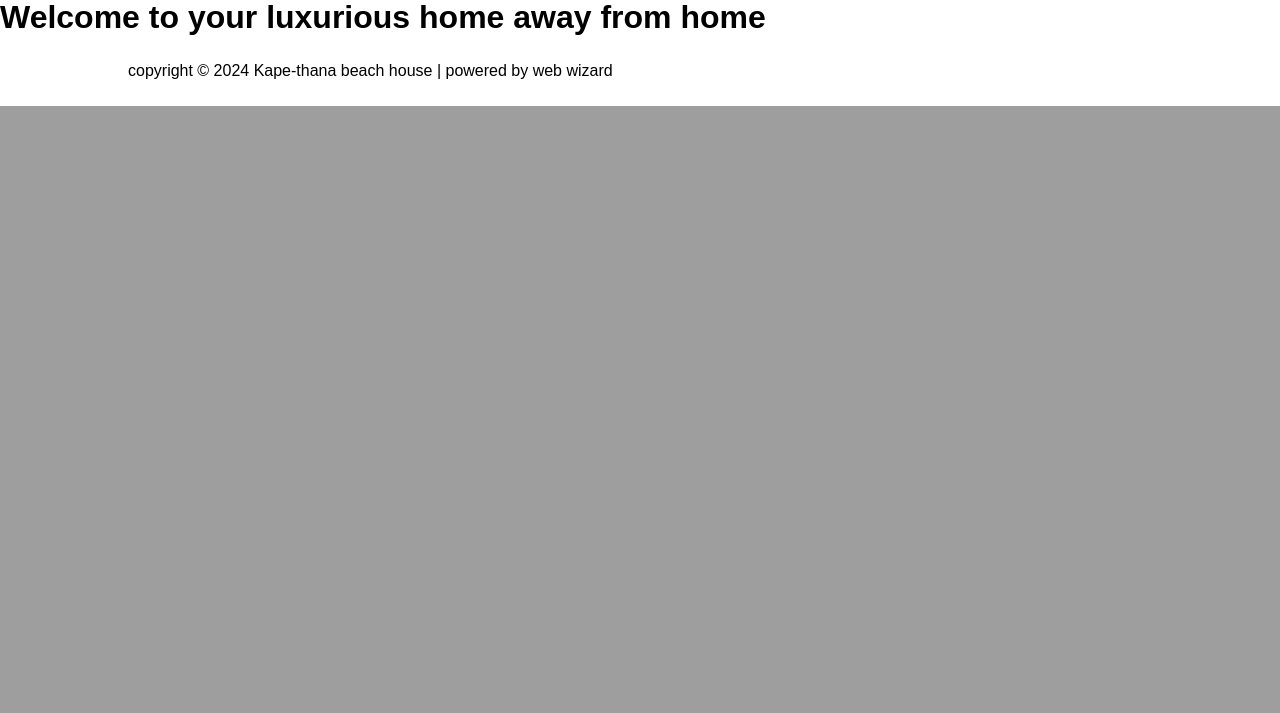
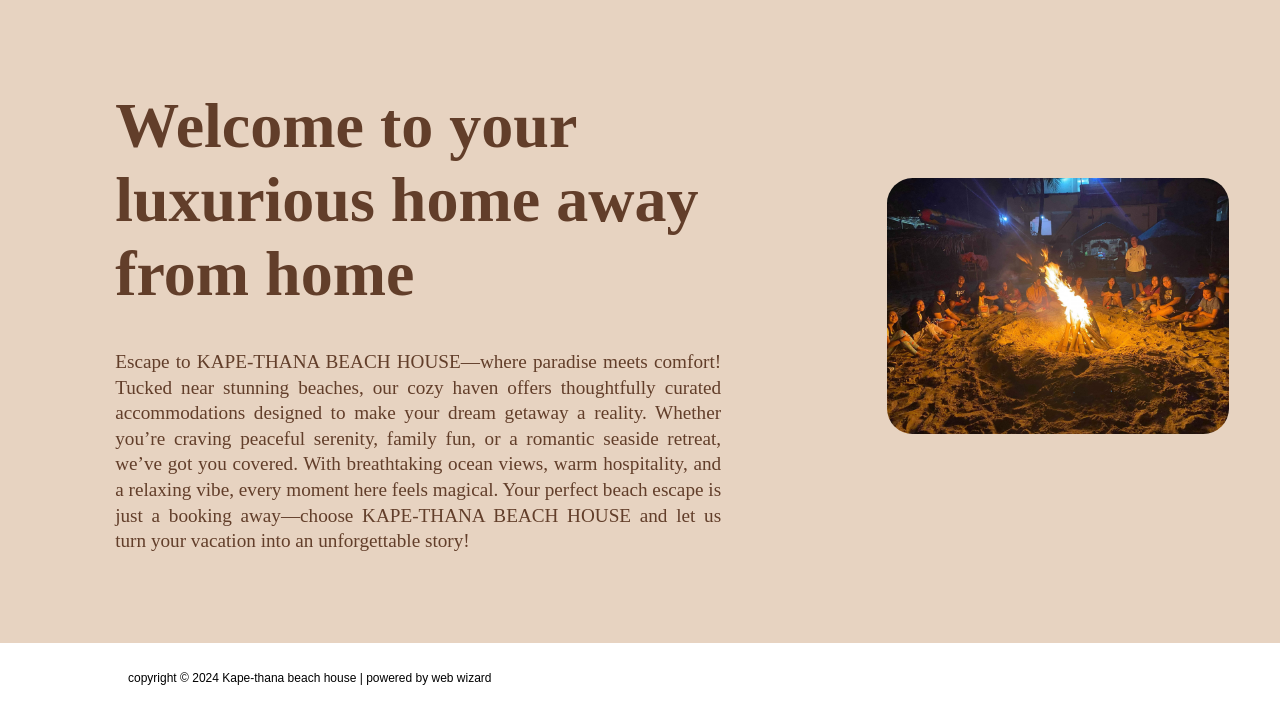
Before and after one commit to MarkPagso03/kape_thana_web, a Django app: page / in a window 1280 px wide. Shown: the part 801-1514 px from the top of the page. Before the commit the page ends 907 px from the top, so only its background shows below. Run offline with Django 5.2, Linux system fonts and the light colour scheme.

Commit message:
add layout.html

```diff
--- a/kape_thana_web/kape_thana_web/settings.py
+++ b/kape_thana_web/kape_thana_web/settings.py
@@ -25,7 +25,7 @@ SECRET_KEY = 'django-insecure-qx)o8#-&m(4lj9hvphfymleo8k$mvsdtaj_10z8t4n6doq7n=o
 # SECURITY WARNING: don't run with debug turned on in production!
 DEBUG = True
 
-ALLOWED_HOSTS = []
+ALLOWED_HOSTS = ['localhost', '127.0.0.1', '192.168.1.4']
 
 
 # Application definition
--- a/kape_thana_web/kape_thana_web/static/home/css/style.css
+++ b/kape_thana_web/kape_thana_web/static/home/css/style.css
@@ -1,5 +1,8 @@
 :root {
-    --header-height: 4vw;
+    --header-height: clamp(4rem, 4vw, 4vw);
+    --color1: #623e2a;
+    --color2: #7d675b;
+    --color3: #e7d3c1;
 }
 
 *{
@@ -9,13 +12,20 @@
     padding: 0;
 }
 
+html{
+    font-size: 12px;
+}
+
 /* header style ------------------------------*/
 .header{
     display: flex;
     justify-content: space-between;
-    padding: 0 8vw;
+    padding-left: clamp(8rem, 8vw, 8vw);
+    padding-right: clamp(8rem, 8vw, 8vw);
     height: var(--header-height);
-    background-color: #7d675b;
+    background-color: rgba(0,0,0, .2);
+    position: absolute;
+    width: 100%;
 }
 
 .header div{
@@ -28,13 +38,13 @@
 }
 
 .header h2{
-    margin-left: 2vw;
+    margin-left: clamp(2rem, 2vw, 2vw);
     white-space: no-wrap;
     color: white;
     font-family: "DM Serif Display", serif;
     font-weight: 300;
-    font-size: 1.5vw;
-    letter-spacing: .2vw;
+    font-size: clamp(1.5rem, 1.5vw, 1.5vw);
+    letter-spacing: clamp( .2rem, .2vw, .2vw);
     }
 
 .header nav{
@@ -43,12 +53,12 @@
 }
 
 .header nav a{
-    margin: 0 1vw;
+    margin: 0 clamp(1rem, 1vw, 1vw);
     text-decoration: none;
     color: white;
-    font-size: .9vw;
+    font-size: clamp( .9rem, .9vw, .9vw);
     font-family: "DM Serif Display", serif;
-    letter-spacing: .15vw;
+    letter-spacing: clamp(.15rem, .15vw, .15vw);
 }
 
 /* banner ----------------------------------------- */
@@ -57,40 +67,68 @@
     background-size: cover;
     background-repeat: no-repeat;
     background-position: center;
-    height: calc(100vh - var(--header-height));
+    height: 100vh;
     display: flex;
     text-align: center;
     justify-content: center;
     align-items: center;
     flex-direction: column;
     color: white;
+    text-shadow: 0 0 2px black;
 }
 
 .banner h3{
-    font-size: 1.5vw;
+    font-size: clamp(1.3rem, 1.3vw, 1.3vw);
     font-family: Serif;
-
+    letter-spacing: .2vw, ;
 }
 
 .banner h1{
-    font-size: 8vw;
+    font-size: clamp(8rem, 8vw, 8vw);
     font-family: San-serif;
     font-weight: 300;
 }
 
 .banner button{
+    margin-top: 50px;
     border: none;
-    font-size: .8vw;
-    padding: .5vw 2vw;
+    font-size: clamp(.8rem, .8vw, .8vw);
+    padding: clamp(.5rem, .5vw, .5vw) clamp( 2rem, 2vw, 2vw);
     font-weight: 600;
-    color: #623e2a;
+    color: var(--color1);
 }
 
+/* section 1 -----------------------------*/
 
+.section_1 {
+    display: flex;
+    background-color: var(--color3);
+}
 
+.section_1 div{
+    padding: clamp(7rem, 7vw, 7vw)  clamp(4rem, 4vw, 4vw) clamp(7rem, 7vw, 7vw) clamp(9rem, 9vw, 9vw);
+}
 
+.section_1 h1{
+    font-size: clamp(5rem, 5vw, 5vw);
+    font-family: Sans serif;
+    color: var(--color1);
+}
 
+.section_1 p{
+    font-size: clamp(1.5rem, 1.5vw, 1.5vw);
+    font-family: Sans serif;
+    color: var(--color1);
+    text-align: justify;
+    margin-top: clamp(3rem, 3vw, 3vw);
+    line-height: clamp(2rem, 2vw, 2vw);
+}
 
+.section_1 img{
+    margin-top: clamp(7rem, 7vw, 7vw);
+    height: clamp(20rem, 20vw, 20vw);
+    border-radius: clamp(2rem, 2vw, 2vw);
+}
 
 
 
--- a/kape_thana_web/kape_thana_web/templates/home/index.html
+++ b/kape_thana_web/kape_thana_web/templates/home/index.html
@@ -1,11 +1,18 @@
 {% extends 'layout.html' %}
+{% load static %}
 {% block content %}
     <div class="banner">
         <h3>welcome to</h3>
         <h1>KAPE-THANA<br>BEACH HOUSE</h1>
         <button>LEARN MORE</button>
     </div>
-    <div>
-        <h1>Welcome to your luxurious home away from home</h1>
+    <div class="section_1">
+        <div>
+            <h1>Welcome to your luxurious home away from home</h1>
+            <p>Escape to KAPE-THANA BEACH HOUSE—where paradise meets comfort! Tucked near stunning beaches, our cozy haven offers thoughtfully curated accommodations designed to make your dream getaway a reality. Whether you’re craving peaceful serenity, family fun, or a romantic seaside retreat, we’ve got you covered. With breathtaking ocean views, warm hospitality, and a relaxing vibe, every moment here feels magical. Your perfect beach escape is just a booking away—choose KAPE-THANA BEACH HOUSE and let us turn your vacation into an unforgettable story!</p>
+        </div>
+        <div>
+            <img src="{% static 'home/img/kape-thana_bonFire.jpg'%}" alt="group bon fire" />
+        </div>
     </div>
 {% endblock %}
--- a/kape_thana_web/kape_thana_web/templates/layout.html
+++ b/kape_thana_web/kape_thana_web/templates/layout.html
@@ -10,6 +10,7 @@
 
     {% load static %}
     <link  rel="stylesheet" type="text/css" href="{% static 'home/css/style.css' %}?v={{ timestamp }}" >
+    <link  rel="stylesheet" type="text/css" href="{% static 'home/css/style@mobile.css' %}?v={{ timestamp }}" >
     <script src="https://unpkg.com/react@18/umd/react.development.js"></script>
     <script src="https://unpkg.com/react-dom@18/umd/react-dom.development.js"></script>
     <link rel="preconnect" href="https://fonts.googleapis.com">
```
Also changed, not shown: kape_thana_web/kape_thana_web/static/home/css/style@mobile.css (added), kape_thana_web/kape_thana_web/static/home/img/kape-thana_banner.png (added), kape_thana_web/kape_thana_web/static/home/img/kape-thana_bonFire.jpg (added), kape_thana_web/kape_thana_web/static/home/img/kape-thana_logo.png (added).
